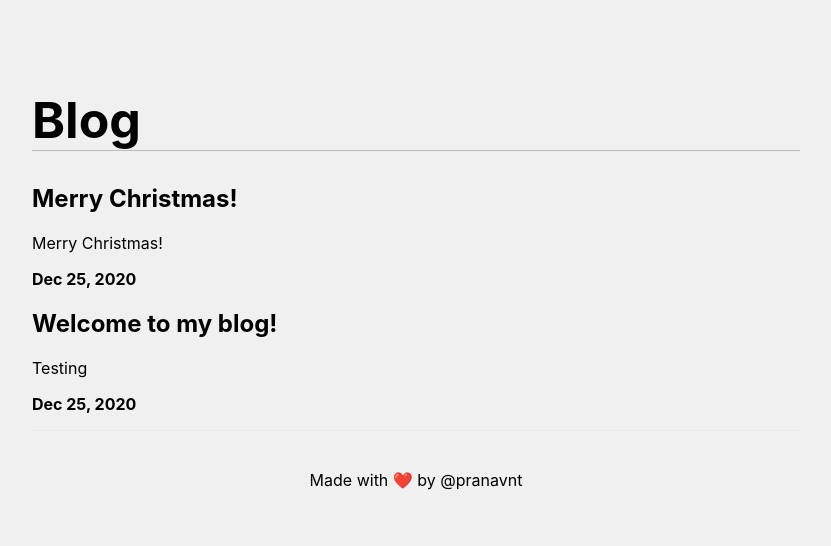
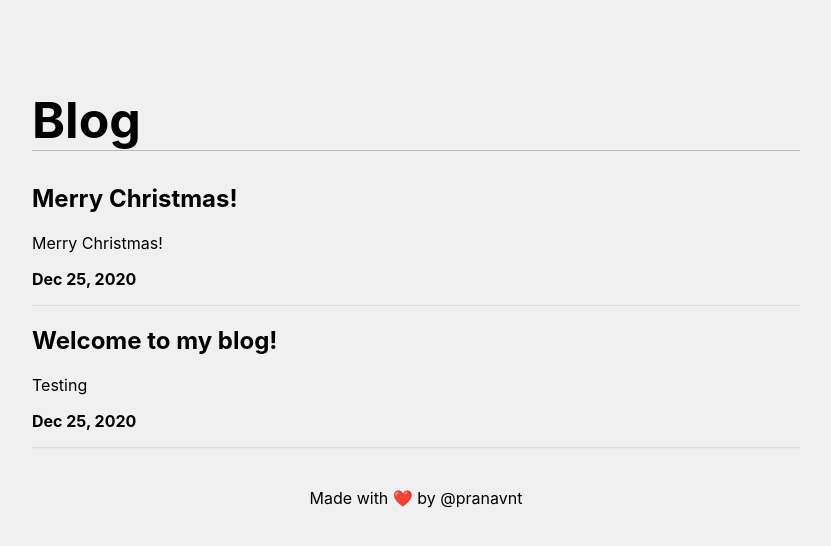
Before and after one commit to pranavnt/blog, a Next.js app: page / in a window 1280 px wide. Shown: the top 546 px of the page, without its empty margins (224-1055 px from the left). Built offline with nearby package versions, Linux system fonts and the light colour scheme.

Commit message:
added back bottom border

```diff
--- a/components/ArticleBlock.js
+++ b/components/ArticleBlock.js
@@ -2,7 +2,10 @@ import styles from "../styles/Home.module.css";
 
 export default function ArticleBlock(props) {
   return (
-    <div className={styles.ArticleBlock}>
+    <div
+      className={styles.ArticleBlock}
+      style={{ borderBottom: "1px solid #dddddd" }}
+    >
       <a href={props.route}>
         <div>
           <h2>{props.title}</h2>
```
